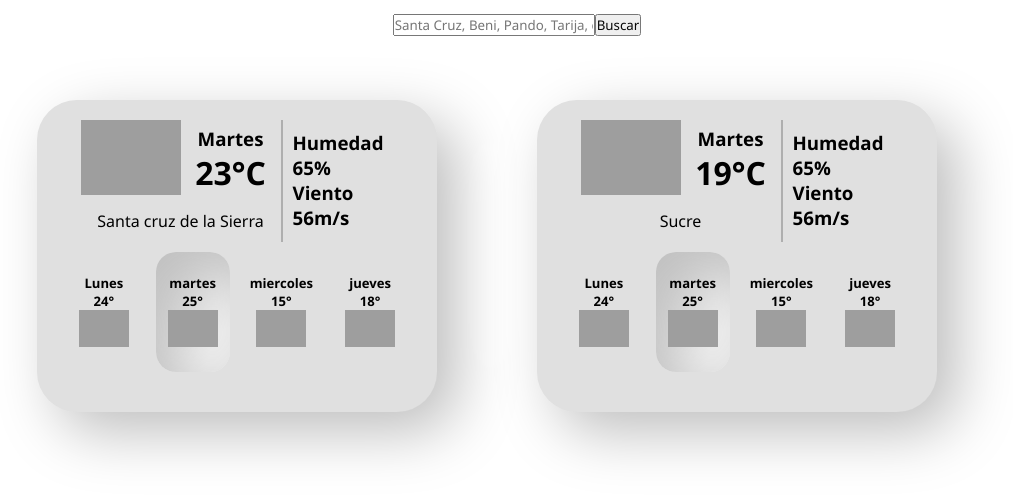
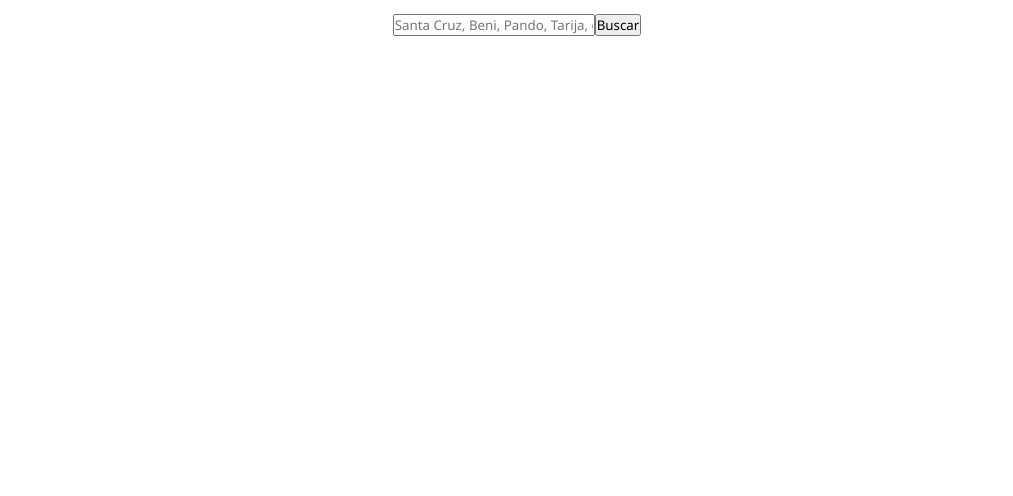
Before and after one commit to rail-23/clima, a plain HTML site: page Completado/index.html in a window 1280 px wide. Shown: the whole page, without its empty margins (123-1136 px from the left). Drawn offline with Linux system fonts and the light colour scheme.

Commit message:
comente algunas cositas del html

```diff
--- a/Completado/index.html
+++ b/Completado/index.html
@@ -15,8 +15,8 @@
               <button class="BTNsearch">Buscar</button>
 
           </nav>
-          <div class="showcase">
-            <weather-card
+          <div class="showcase CardInsert">
+            <!-- <weather-card
             class="card"
             humedad="65"
             viento="56"
@@ -32,8 +32,8 @@
             day3temp="15"
             day4="jueves"
             day4temp="18"
-          ></weather-card>
-          <weather-card
+          ></weather-card> -->
+          <!-- <weather-card
             class="card"
             humedad="65"
             viento="56"
@@ -49,7 +49,7 @@
             day3temp="15"
             day4="jueves"
             day4temp="18"
-          ></weather-card>
+          ></weather-card> -->
           </div>
       </div>
   </header>
```
